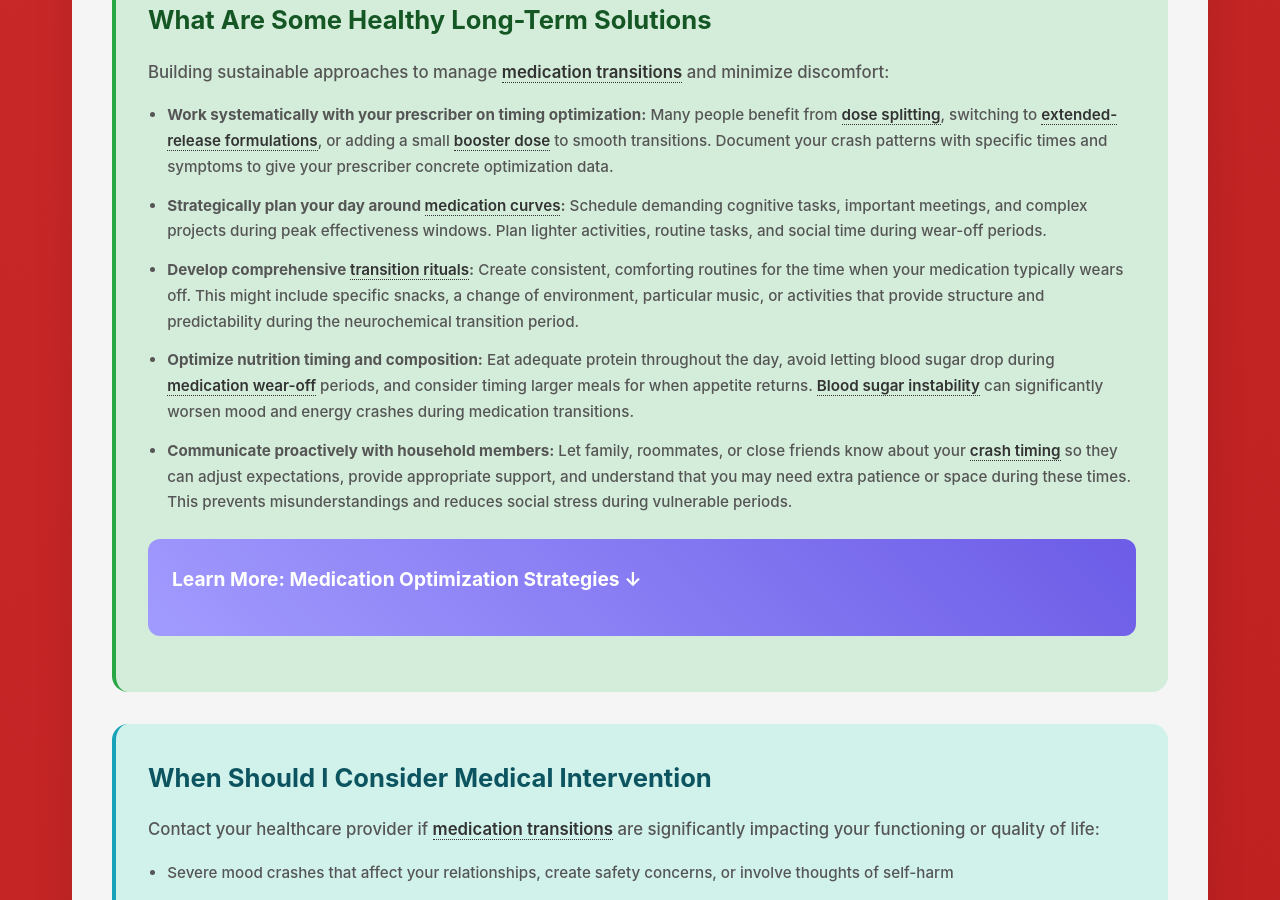
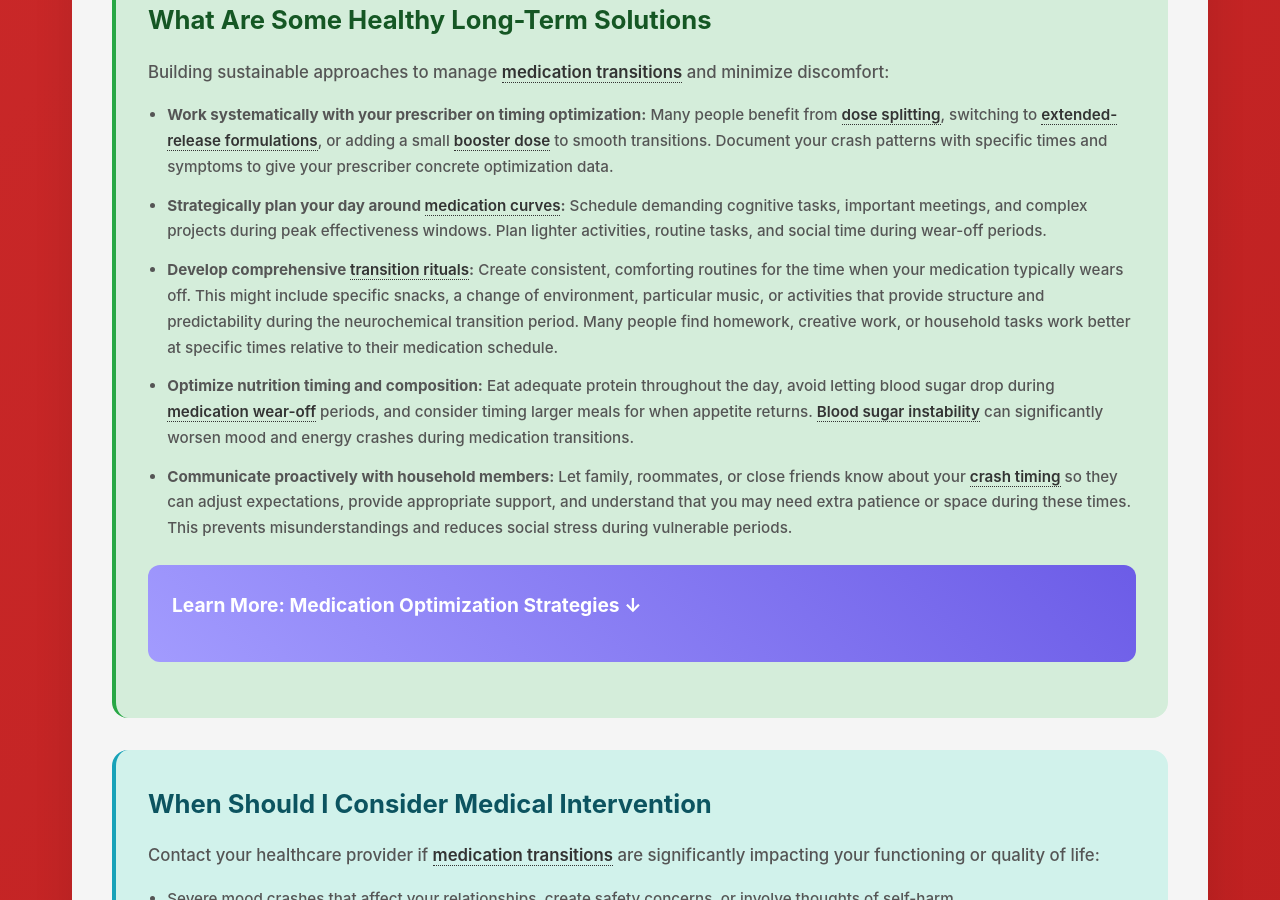
Before and after one commit to neurodivergent-survival-guide/neurodivergent-survival-guide, a Jekyll site: the page built from struggles/stimulant-crash-and-rebound.html, in a window 1280 px wide and 900 px high, scrolled down 3118 px. Built offline with Jekyll 4.4.1, drawn with Linux system fonts in a browser that asks for light colours.

Commit message:
Update stimulant-crash-and-rebound.html

```diff
--- a/struggles/stimulant-crash-and-rebound.html
+++ b/struggles/stimulant-crash-and-rebound.html
@@ -84,7 +84,7 @@ search_terms: ["meds wearing off", "crash every day", "irritable afternoon", "br
         <ul>
             <li><strong>Work systematically with your prescriber on timing optimization:</strong> Many people benefit from <a class="jargon">dose splitting<span class="tooltip">Taking medication in smaller, multiple doses throughout the day instead of one large dose</span></a>, switching to <a class="jargon">extended-release formulations<span class="tooltip">Medications designed to release gradually over 8-12 hours for smoother effects</span></a>, or adding a small <a class="jargon">booster dose<span class="tooltip">A smaller afternoon dose to help bridge the gap between morning medication and evening</span></a> to smooth transitions. Document your crash patterns with specific times and symptoms to give your prescriber concrete optimization data.</li>
             <li><strong>Strategically plan your day around <a class="jargon">medication curves<span class="tooltip">The predictable pattern of when your medication is most and least effective</span></a>:</strong> Schedule demanding cognitive tasks, important meetings, and complex projects during peak effectiveness windows. Plan lighter activities, routine tasks, and social time during wear-off periods.</li>
-            <li><strong>Develop comprehensive <a class="jargon">transition rituals<span class="tooltip">Consistent routines that help you shift between different states or times of day</span></a>:</strong> Create consistent, comforting routines for the time when your medication typically wears off. This might include specific snacks, a change of environment, particular music, or activities that provide structure and predictability during the neurochemical transition period.</li>
+            <li><strong>Develop comprehensive <a class="jargon">transition rituals<span class="tooltip">Consistent routines that help you shift between different states or times of day</span></a>:</strong> Create consistent, comforting routines for the time when your medication typically wears off. This might include specific snacks, a change of environment, particular music, or activities that provide structure and predictability during the neurochemical transition period. Many people find homework, creative work, or household tasks work better at specific times relative to their medication schedule.</li>
             <li><strong>Optimize nutrition timing and composition:</strong> Eat adequate protein throughout the day, avoid letting blood sugar drop during <a class="jargon">medication wear-off<span class="tooltip">The predictable time period when your ADHD medication effects are fading</span></a> periods, and consider timing larger meals for when appetite returns. <a class="jargon">Blood sugar instability<span class="tooltip">Fluctuations in glucose levels that can affect brain function and mood</span></a> can significantly worsen mood and energy crashes during medication transitions.</li>
             <li><strong>Communicate proactively with household members:</strong> Let family, roommates, or close friends know about your <a class="jargon">crash timing<span class="tooltip">When you predictably experience medication wear-off effects</span></a> so they can adjust expectations, provide appropriate support, and understand that you may need extra patience or space during these times. This prevents misunderstandings and reduces social stress during vulnerable periods.</li>
         </ul>
```
